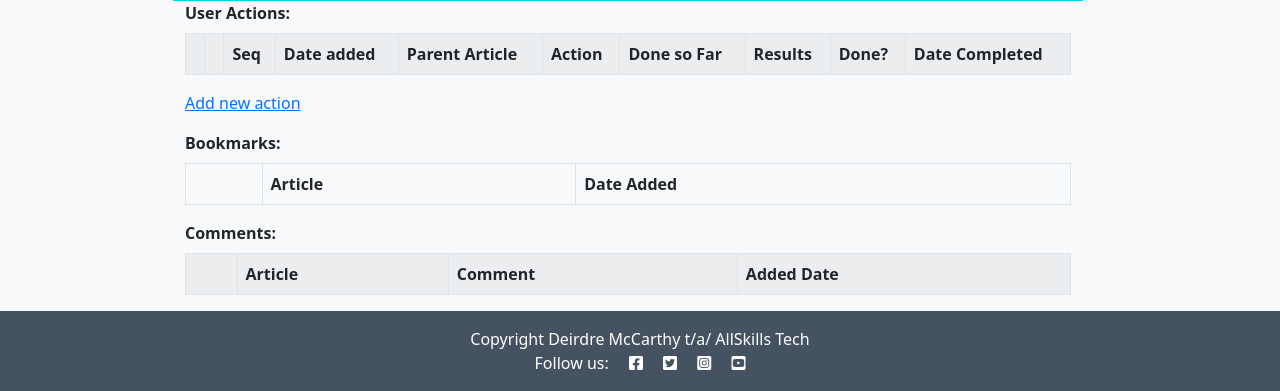
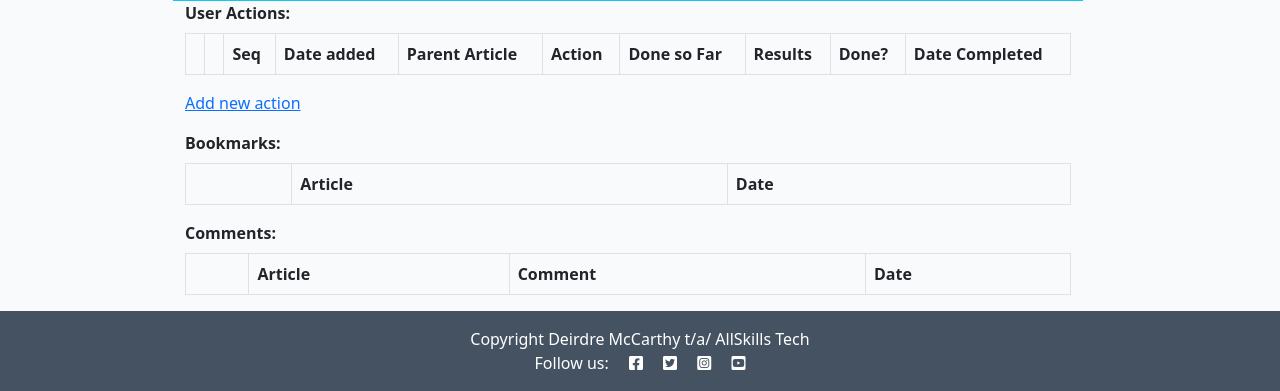
Before and after one commit to StephenWinters95/FLIT_Main_Ste, a Django app: page /myplanner/ in a window 1280 px wide. Shown: the part 473-864 px from the top of the page. Run offline with Django 3.2, Linux system fonts and the light colour scheme; the visitor is signed in with stand-in values (Sample User, id 1); lists and menus that the app fills with data are empty; some libraries are stand-ins or nearby versions.

Commit message:
Apply consistent date formatting and boolean display Issue #36

```diff
--- a/templates/my_planner.html
+++ b/templates/my_planner.html
@@ -69,7 +69,7 @@
 
                 </div> <!-- end div class row z-depth-3 -->
                 <strong id="actions">User Actions:</strong>
-                <table class="table table-bordered table-striped table-hover table-responsive">
+                <table class="table table-bordered table-hover table-responsive">
                     <tr><h6>
                         <th></th>
                         <th></th>
@@ -89,13 +89,13 @@
                             <td><a href="{% url 'update_action' action.id %}">Edit</a></td>
                             <td><a href="{% url 'delete_action' action.id %}">Delete</a></td>
                             <td>{{action.user_action_seq}}</td>
-                            <td class="date">{{action.created_on}}</td>
+                            <td class="date">{{action.created_on|date:"d/m/y"}}</td>
                             <td>{{action.parent_article}}</td>
                             <td>{{action.user_action_desc}}</td>
                             <td>{{action.user_action_taken}}</td>
                             <td>{{action.observation}}</td>
-                            <td>{{action.completed}}</td>
-                            <td>{{action.completed_on}}</td>
+                            <td>{{action.completed|yesno:"Y,N"}}</td>
+                            <td>{{action.completed_on|date:"d/m/y"}}</td>
                         </tr>
                         {% endfor %}
                     </form>
@@ -110,7 +110,7 @@
                     <tr><h6>
                         <th></th>
                         <th>Article</th>
-                        <th>Date Added</th>
+                        <th>Date</th>
                     </h6>
                     </tr>
                     <form method="post" style="margin-top:1.3em";>
@@ -119,18 +119,18 @@
                         <tr class="text-muted">
                             <td><a href="{% url 'delete_bookmark' bookmark.id %}">Delete</a></td>
                             <td>{{bookmark}}</td>
-                            <td class="date">{{bookmark.created_on}}</td>
+                            <td class="date">{{bookmark.created_on|date:"d/m/y"}}</td>
                         </tr>
                         {% endfor %}
                     </form>
                 </table>
                 <strong id="comments">Comments:</strong>
-                <table class="table table-striped table-bordered table-hover table-responsive">
+                <table class="table table-bordered table-hover table-responsive">
                     <tr><h6>
                         <th></th>
                         <th>Article</th>
                         <th>Comment</th>
-                        <th>Added Date</th>
+                        <th>Date</th>
                     </h6>
                     </tr>
                     {% for comment in comments %}
@@ -138,7 +138,7 @@
                         <td><a href="{% url 'delete_comment' comment.id %}">Delete</a></td>
                         <td>{{comment.article}}</td>
                         <td>{{comment.body}}</td>
-                        <td class="date">{{comment.created_on}}</td>
+                        <td class="date">{{comment.created_on|date:"d/m/y"}}</td>
                     </tr>
                     {% endfor %}
 
```
